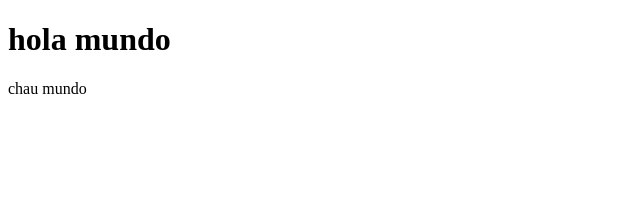
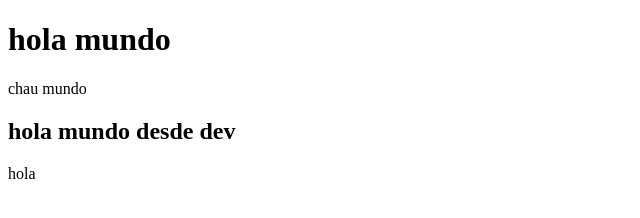
Before and after one commit to FarisTheRedMage/git-inicial, a plain HTML site: page index.html in a window 1280 px wide. Shown: the whole page, without its empty margins (0-640 px from the left). Drawn offline with Linux system fonts and the light colour scheme.

Commit message:
agregue un h2 y un nav

```diff
--- a/index.html
+++ b/index.html
@@ -13,6 +13,11 @@
 
     <p>chau mundo</p>
 
+    <h2>hola mundo desde dev</h2>
+
+    <nav>
+        hola
+    </nav>
 
 </body>
 </html>
```
